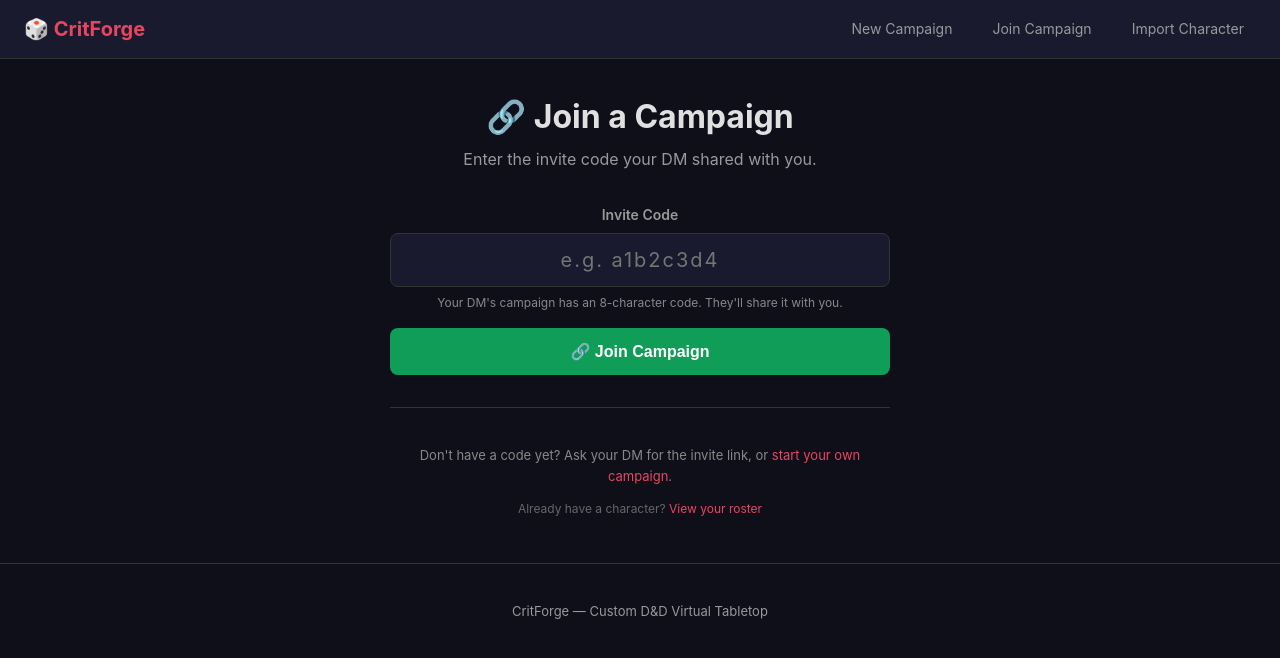
After one commit to scythelb-web/critforge, a FastAPI app: page /campaigns/join in a window 1280 px wide. The commit adds this page. Shown: the top 658 px of the page. Run offline with FastAPI, Linux system fonts and the light colour scheme; some libraries are stand-ins or nearby versions.

Commit message:
Add Join Campaign flow — invite code input, character sheet join button, stash join form, fixed lobby invite link

```diff
--- a/app/routers/campaigns.py
+++ b/app/routers/campaigns.py
@@ -8,6 +8,14 @@ from app.database import get_db
 from app.templating import render as _render
 
 router = APIRouter()
+
+
+@router.get("/join")
+async def join_campaign_page(request: Request, code: str = ""):
+    """Join a campaign by invite code — redirects to lobby, or show join form."""
+    if code:
+        return RedirectResponse(f"/campaigns/{code.strip()}", status_code=303)
+    return _render(request, "campaign_join.html")
 
 
 def _generate_invite_code() -> str:
--- a/app/templates/base.html
+++ b/app/templates/base.html
@@ -14,6 +14,7 @@
         <a href="/" class="logo">🎲 CritForge</a>
         <div class="nav-links">
             <a href="/campaigns/create">New Campaign</a>
+            <a href="/campaigns/join">Join Campaign</a>
             <a href="/characters/import">Import Character</a>
         </div>
     </nav>
--- /dev/null
+++ b/app/templates/campaign_join.html
@@ -0,0 +1,36 @@
+{% extends "base.html" %}
+{% block title %}Join Campaign — CritForge{% endblock %}
+
+{% block content %}
+<div class="form-container" style="text-align:center;max-width:500px;">
+    <h1>🔗 Join a Campaign</h1>
+    <p class="subtitle">Enter the invite code your DM shared with you.</p>
+
+    <form method="GET" action="/campaigns/join" style="margin-top:24px;">
+        <div class="form-group">
+            <label for="code">Invite Code</label>
+            <input type="text" id="code" name="code" required
+                   placeholder="e.g. a1b2c3d4"
+                   maxlength="20"
+                   style="text-align:center;font-size:20px;letter-spacing:2px;padding:14px;">
+            <p style="color:#888;font-size:12px;margin-top:6px;">
+                Your DM's campaign has an 8-character code. They'll share it with you.
+            </p>
+        </div>
+
+        <button type="submit" class="btn btn-success btn-lg" style="width:100%;">
+            🔗 Join Campaign
+        </button>
+    </form>
+
+    <div style="margin-top:32px;padding-top:24px;border-top:1px solid #333;">
+        <p style="color:#888;font-size:13px;">
+            Don't have a code yet? Ask your DM for the invite link,
+            or <a href="/campaigns/create">start your own campaign</a>.
+        </p>
+        <p style="color:#666;font-size:12px;margin-top:8px;">
+            Already have a character? <a href="/characters/stash">View your roster</a>
+        </p>
+    </div>
+</div>
+{% endblock %}
--- a/app/templates/campaign_lobby.html
+++ b/app/templates/campaign_lobby.html
@@ -8,7 +8,7 @@
         <p class="dm-tag">DM: {{ campaign.dm_name }}</p>
         <div class="invite-box">
             <span>Invite Link:</span>
-            <code id="invite-link">{{ request.base_url }}game/{{ campaign.invite_code }}</code>
+            <code id="invite-link">{{ request.base_url }}campaigns/{{ campaign.invite_code }}</code>
             <button onclick="copyInvite()" class="btn btn-sm">📋 Copy</button>
         </div>
     </div>
--- a/app/templates/character_sheet.html
+++ b/app/templates/character_sheet.html
@@ -17,6 +17,8 @@
             <button onclick="downloadPDF()" class="btn btn-sm">📄 Download PDF</button>
             {% if campaign %}
             <a href="/game/{{ campaign.invite_code }}" class="btn btn-sm btn-success">🎲 Game Table</a>
+            {% else %}
+            <a href="/campaigns/join" class="btn btn-sm btn-success">🔗 Join a Campaign</a>
             {% endif %}
         </div>
     </div>
```
Also changed, not shown: app/templates/character_stash.html (+10 -0 lines), app/templates/index.html (+10 -0 lines).
